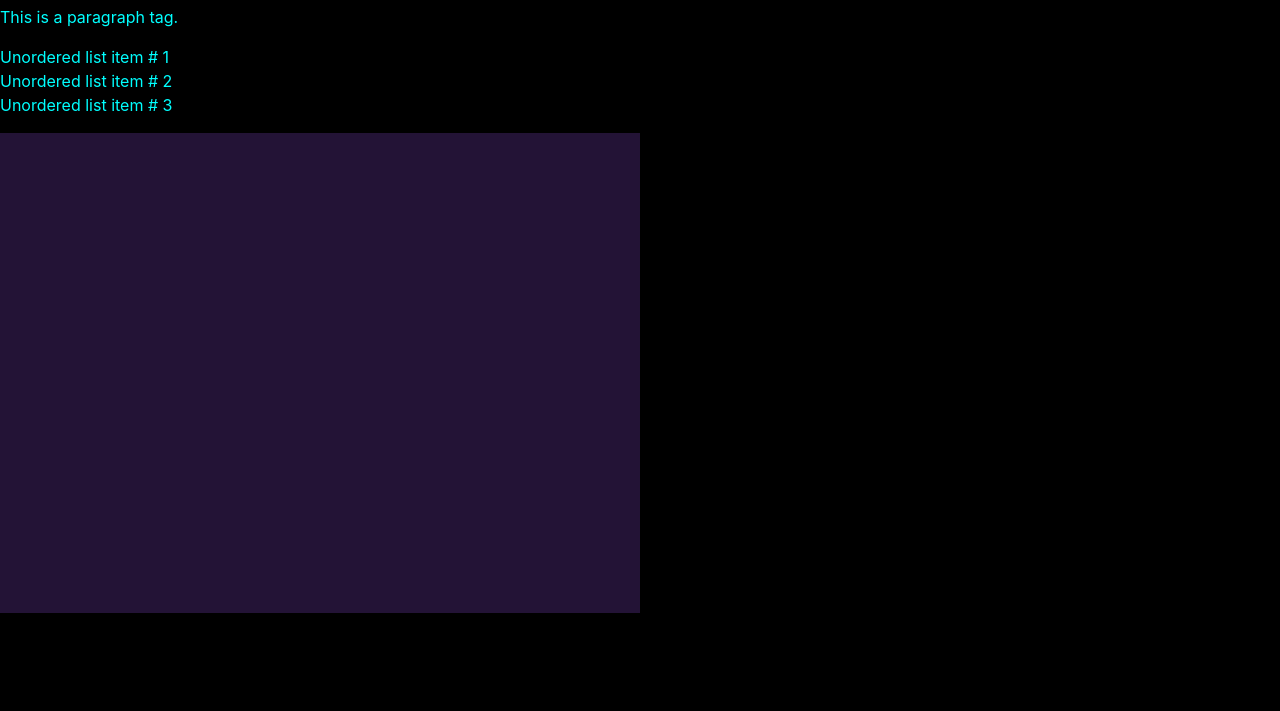
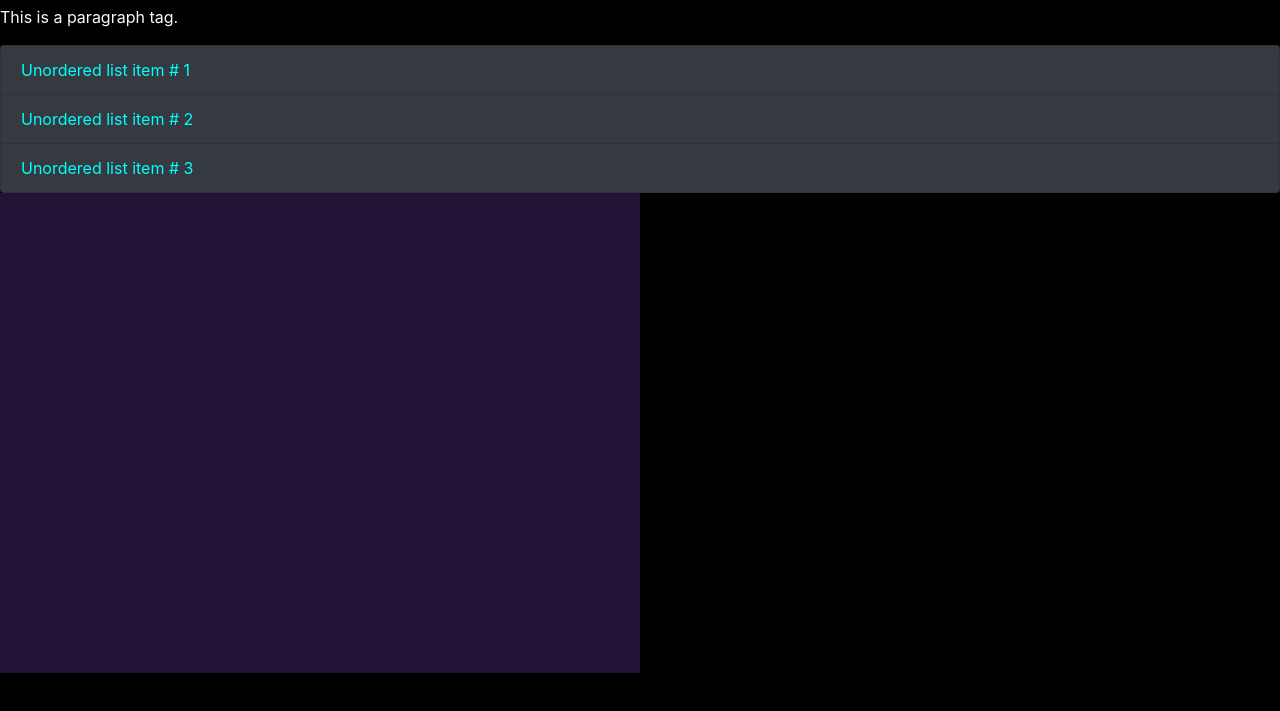
Before and after one commit to MattiWheels/JavaScript-Canvas-Practice, a plain HTML site: page index.html in a window 1280 px wide. Shown: the part 51-762 px from the top of the page. Drawn offline with nearby package versions, Linux system fonts and the light colour scheme.

Commit message:
bootstrap styles

```diff
--- a/index.html
+++ b/index.html
@@ -15,11 +15,11 @@
   <body class="">
     <h1 class="">Hello, world!</h1>
     <div class="information-area">
-        <p>This is a paragraph tag.</p>
-        <ul>
-            <li>Unordered list item # 1</li>
-            <li>Unordered list item # 2</li>
-            <li>Unordered list item # 3</li>
+        <p class="text-light">This is a paragraph tag.</p>
+        <ul class="list-group">
+            <li class="list-group-item bg-dark">Unordered list item # 1</li>
+            <li class="list-group-item bg-dark">Unordered list item # 2</li>
+            <li class="list-group-item bg-dark">Unordered list item # 3</li>
         </ul>
     </div>
 
```
